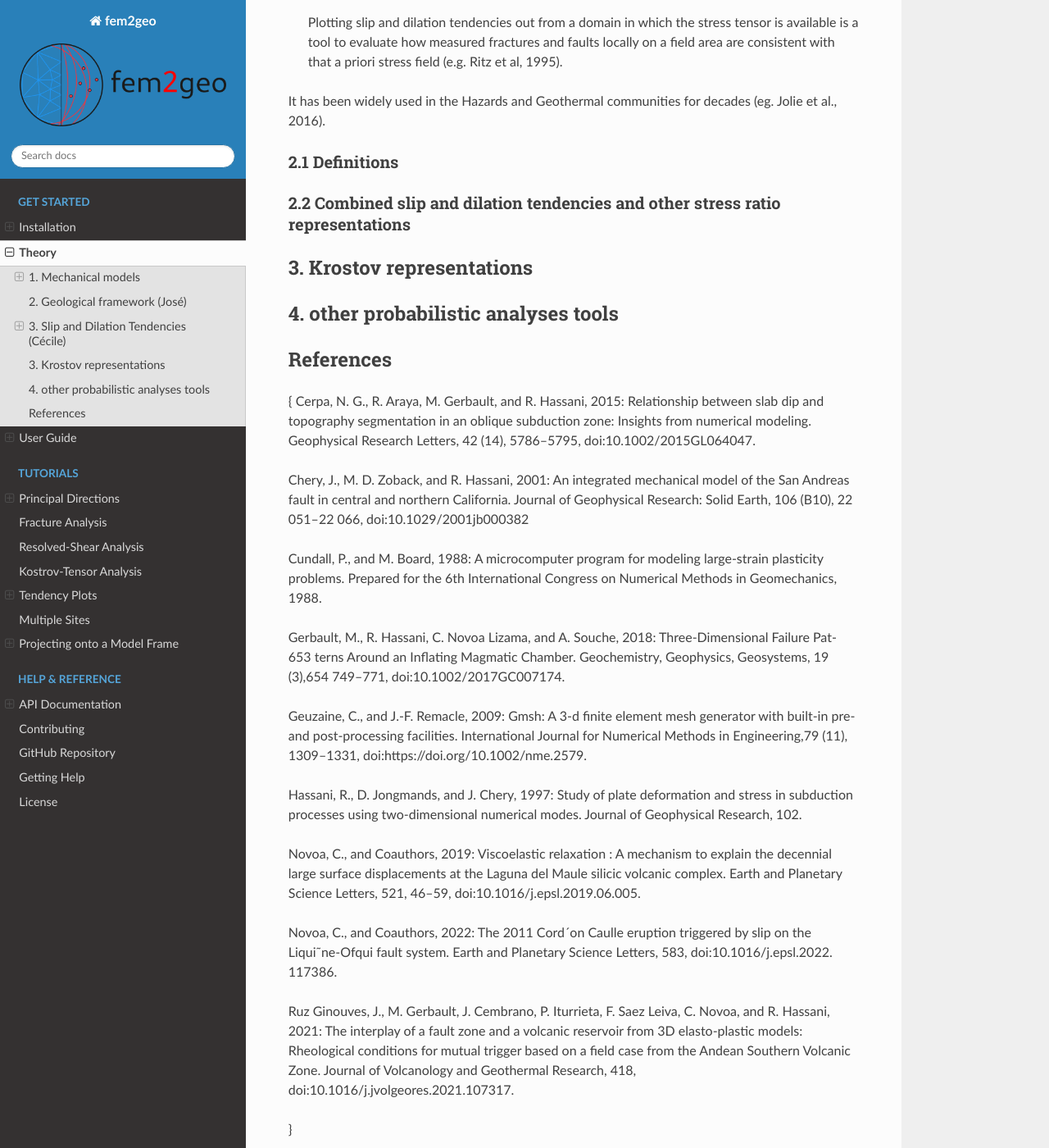
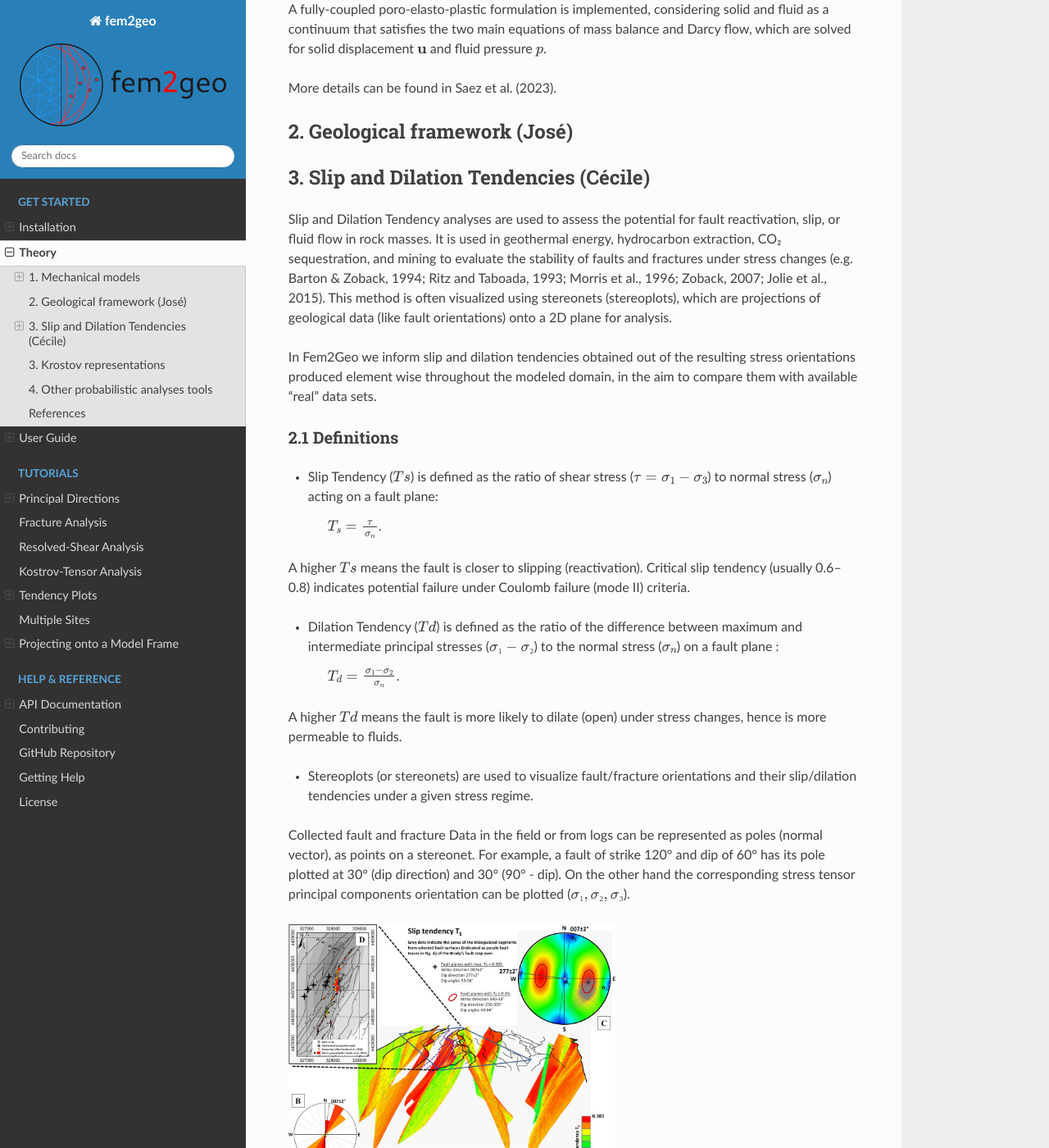
Before and after one commit to pabloitu/fem2geo, a Sphinx documentation site: the page built from docs/source/intro/theory.rst, in a window 1280 px wide and 1400 px high, scrolled down 2391 px. Shown: the whole window at 82% size. Built offline with Sphinx 7.4.7 and the Read the Docs theme 3.1.0, drawn with Linux system fonts in a browser that asks for light colours; pages that are not in the unit, such as notebooks, are missing from menus; the version number could not be read and is left out; some of the changed text lies outside the part shown.

Commit message:
Theory Documentation (#28)
* docs: updated some equation typing

* updated docs_theory, shifted the figures file up into docs/ directory

---------

Co-authored-by: murielgerbault <muriel.gerbault@get.omp.eu>

```diff
--- a/docs/source/intro/theory.rst
+++ b/docs/source/intro/theory.rst
@@ -2,120 +2,164 @@
 ======
 
 1. Mechanical models
--------------------
+--------------------
 
 1.1 Mechanical problem
-^^^^^^
+^^^^^^^^^^^^^^^^^^^^^^
 
 Let :math:`\Omega_t \subset R^3` be the spatial domain at time :math:`t`.
-The mechanical problem in the quasi-static regime consists in finding the velocity field :math:`\dot u$($t$,$x$)` and the stress field :math:`$\sigma$($t$,$x$)` solutions of:
+The mechanical problem in the quasi-static regime consists in finding the velocity field :math:`\dot u(t,x)` and the stress field :math:`\sigma(t,x)` solutions of:
 
         :math:`\mathbf{\sigma} + \rho\mathbf{g} = 0 \in \mathbf{\Omega}_t`,
 
         :math:`\frac{D\mathbf{\sigma}}{Dt}= \mathcal{M}(\mathbf{\sigma} (t),\mathbf{d},\dots )`  \in :math:`\mathbf{\Omega}_t`,
 
-        :math:`\dot u = \dot u_0 \text{ on }  \Gamma_{u,t} ,` and :math:`\mathbf{\sigma}\cdot n = F_0 \text{ on } \Gamma_{\sigma t}`.
+        :math:`\dot u = \dot u_0 \text{ on }  \Gamma_{u,t} ,` and :math:`\mathbf{\sigma}\cdot \mathbf{n} = F_0 \text{ on } \Gamma_{\sigma, t}`.
 
 
-.. image:: figures/patata.jpg
+.. image:: ../../figures_muriel/potatoe_text.jpg
+   :height: 300px
 
-In this set of equations, :math:`$\rho$` is the density, :math:`$g$` the vector of gravity acceleration, :math:`$\mathbf{d}=\frac{1}{2}(\nabla \dot u + \nabla \dot u^T)$`  the strain rate tensor, also written as :math:`$\mathbf{\dot \epsilon}(t)$, $\Gamma_{u,t}$` and :math:`$\Gamma_{\sigma , t }$` are parts of the boundary with a given velocity :math:`($\dot u_0$)` and the traction vector (:math:`$F_0$`), and :math:`$\frac{D\sigma}{Dt}$` is an objective time derivative (Jaumann rate) of :math:`\sigma` defined as:
+In this set of equations, :math:`\rho` is the density, :math:`\mathbf{g}` the vector of gravity acceleration, :math:`\mathbf{d}=\frac{1}{2}(\nabla \dot u + \nabla \dot u^T)`  the strain rate tensor, also written as :math:`\mathbf{\dot \epsilon}(t),  \Gamma_{u,t}` and :math:`\Gamma_{\sigma , t }` are parts of the boundary with a given velocity :math:`(\dot u_0)` and the traction vector (:math:`F_0`), and :math:`\frac{D\sigma}{Dt}` is an objective time derivative of :math:`\sigma` (Jaumann rate)  defined as:
 
          :math:`\frac{D\sigma}{Dt}=\dot \sigma - \omega \sigma + \sigma \omega`,  with :math:`\omega = (\nabla v − \nabla v^T)` the corotational rate tensor.
 
- :math:`$\mathcal{M}$` represents a functional constitutive law that corresponds to an elastic, elasto-plastic or elasto-visco-plastic rheology defined as:
+ :math:`\mathcal{M}` represents a functional constitutive law that corresponds to an elastic, elasto-plastic or elasto-visco-plastic rheology defined as:
 
-         :math:`\mathcal{M}(\mathbf{\sigma}, \mathbf{d}, \mathbf{d_p}) = 2G ( \mathbf{d}-\mathbf{d_p}) + \lambda  \text{tr}( \mathbf{d}-\mathbf{d_p}) \mathbf{I} -\frac{G}{\eta} \mathbf{dev \sigma}`,
+         :math:`\mathcal{M}(\mathbf{\sigma}, \mathbf{d}, \mathbf{d_p}) = 2G ( \mathbf{d}-\mathbf{d_p}) + \lambda  tr( \mathbf{d}-\mathbf{d_p}) \mathbf{I} -\frac{G}{\eta} \mathbf{dev \sigma}`,
 
-where :math:`{$\mathbf{d_p}$}` is the plastic part of the strain rate tensor :math:`\mathbf{d}`, :math:`$\mathbf{I}$` is the identity tensor, :math:`$tr$` the trace operator, :math:`$G$` and :math:`$\lambda$` are the Lamé parameters and :math:`\eta` is the viscosity.
+where :math:`{\mathbf{d_p}}` is the plastic part of  :math:`\mathbf{d}`, :math:`\mathbf{I}` is the identity tensor, :math:`tr` the trace operator, :math:`G` and :math:`\lambda` are the Lamé parameters and :math:`\eta` is the viscosity.  :math:`\mathbf{dev \sigma}` is the deviatoric part of :math:`\mathbf{\sigma}`.
 
 1.2 Elastic, viscous and plastic rheologies
-^^^^^
+^^^^^^^^^^^^^^^^^^^^^^^^^^^^^^^^^^^^^^^^^^^
+
 Various elasto-visco-plastic rheologies can be accounted for numerically. The Drucker-Prager shear failure criterion and the tensile failure criterion are commonly used to define plastic yielding, and are defined with a friction angle `φ`, a cohesion `C`, and a tensile strength :math:`T` leading to the following yield envelopes:
 
-  :math:`{f}_{DP} =J(\mathbf{s}) + \alpha {I}_{1} - {p}_0`  and      :math:`{f}_{T} ={I}_{1} - T`,
+     :math:`{f}_{DP} =J(\mathbf{s}) + \alpha {I}_{1} - {p}_0`  and   :math:`{f}_{T} ={I}_{1} - T`,
 
 where :math:`{I}_{1}=tr(\mathbf{\sigma})` is the first invariant of the stress tensor and :math:`J(\mathbf{s})` is the second invariant of the deviatoric stress tensor, with :math:`\mathbf{s}=\mathbf{\sigma}-p` and :math:`p` is the mean stress (or pressure). The same invariants characterize the strain tensor :math:`\mathbf{\varepsilon}`.  Conventionnally, negative stress and strain values correspond to compression and "shortening". Parameters  :math:`\alpha=\frac{6sin \phi}{3-sin \phi}` and :math:`p_0=\alpha.C.tan \phi`.
 
 
-The plastic part of the strain rate tensor :math:`\mathbf{d_p}=\mathbf{d}-\mathbf{d_e}` is given by the non-associative flow rule:
+The plastic part of the strain rate tensor   :math:`\mathbf{d_p}=\mathbf{d}-\mathbf{d_e}` is given by the non-associative flow rule:
 
-   :math:`\mathbf{d_p} = \lambda_p \cdot \frac{\partial G(\sigma)}{\partial \sigma}`, and :math:`G(\sigma) = J(\sigma) + \frac{6sin\psi}{3-sin\psi} \cdot I_1(\sigma)`,
+     :math:`\mathbf{d_p} = \lambda_p \cdot \frac{\partial G(\sigma)}{\partial \sigma}`, and :math:`G(\sigma) = J(\sigma) + \frac{6sin\psi}{3-sin\psi} \cdot I_1(\sigma)`,
 
 where :math:`G`  is the plastic potential, :math:`\psi` is the dilatancy angle, and :math:`\lambda_p` is the plastic multiplier.
 
 
-Maxwell visco-elasticity in turn relates the deviatoric stress :math:`s` and the strain rate :math:`d`. The effective viscosity obeys a power law rheology, where the viscous deviatoric strain rate corresponds to
-:
+Maxwell visco-elasticity in turn relates the deviatoric stress :math:`s` and the strain rate :math:`d`. The effective viscosity obeys a power law rheology, where the viscous deviatoric strain rate corresponds to:
+
       :math:`d_v = \gamma_0 \cdot J(s)^{n-1} \cdot e^{\frac{Q-LV}{RT}} \cdot s`,
+
 where :math:`\gamma_0` is the initial fluidity, the inverse of a non-linear viscosity. :math:`T` is the absolute temperature at the onset of the model, :math:`R` is the ideal gas constant, and :math:`Q`, :math:`L` and :math:`n` are material activation energy, activation volume and power-law exponent.
 
 
 
 
-1.3 Numerical implementation - ADELI
-^^^^
+1.3 Numerical implementation with ADELI
+^^^^^^^^^^^^^^^^^^^^^^^^^^^^^^^^^^^^
 
 
-ADELI  (Hassani et al., 1997,Chery et al., 2001) is a 3D Finite Element algorithm developed to solve the differential equations of quasi-static equilibrium and mass conservation using a time-explicit dynamic Relaxation Method (Cundall & Board, 1988). This method is well known for being able to track the onset and the development of localized elasto-plastic deformation. ADELI has been widely used to simulate a variety of tectono-volcanic and geodynamic settings (e.g.,Chery2001, Cerpa2015, Gerbault2018, RuzGinouves2021, Novoa2019, Novoa2022).
+ADELI  (Hassani et al., 1997,Chery et al., 2001) is a 3D Finite Element algorithm developed to solve the differential equations of quasi-static equilibrium and mass conservation using a time-explicit dynamic Relaxation Method (Cundall & Board, 1988). This method is well known for being able to track the onset and the development of localized elasto-plastic deformation. ADELI has been widely used to simulate a variety of tectono-volcanic and geodynamic settings (e.g., Cerpa et al, 2015, Gerbault et al., 2018, Ruz-Ginouves et al., 2021, Novoa et al. 2019, 2022).
 
-The three-dimensional space is discretized with tetrahedra, forming an unstructured mesh generated using the `GMSH<www.gmsh.info>`_ software (Geuzaine and Lemacle, 2009).
+The three-dimensional space is discretized with tetrahedra, forming an unstructured mesh generated using the `GMSH <https://www.gmsh.info>`_ software (Geuzaine and Lemacle, 2009).
 
 More details regarding the equations and method can be found in eg. Chery et al.  (2001) or Cerpa et al. (2015).
 
-1.4 Other thermomechanical models: eg. FENICS (Felipe)
-^^^^
+1.4 Other mechanical approaches: eg. FENICS (Felipe)
+^^^^^^^^^^^^^^^^^^^^^^^^^^^^^^^^^^^^^^^^^^^^
+Saez et al. (2023)  addressed the first-order, time-dependent control that an active strike-slip crustal fault can exert on a nearby geothermal reservoir, by implementing a poro-elasto-plastic Finite Element Method (FEM) based on the Python opensource library FEniCS (Alaes et al., 2015).
+
+A fully-coupled poro-elasto-plastic formulation is implemented, considering solid and fluid as a continuum that satisfies the two main equations of mass balance and Darcy flow, which are solved for solid displacement :math:`\mathbf{u}` and fluid pressure :math:`{p}`.
+
+More details can be found in Saez et al. (2023).
+
 
 2. Geological framework (José)
-----------------------------
+------------------------------
 
 3. Slip and Dilation Tendencies (Cécile)
-----------------------------
+----------------------------------------
 
- Plotting slip and dilation tendencies out from a domain in which the stress tensor is available is a tool to evaluate how measured fractures and faults locally on a field area are consistent with that a priori stress field (e.g. Ritz et al, 1995).
-It has been widely used in the Hazards and Geothermal communities for decades (eg. Jolie et al., 2016).
+Slip and Dilation Tendency analyses are used to assess the potential for fault reactivation, slip, or fluid flow in rock masses. It is used in geothermal energy, hydrocarbon extraction, CO₂ sequestration, and mining to evaluate the stability of faults and fractures under stress changes (e.g. Barton & Zoback, 1994; Ritz and Taboada, 1993; Morris et al., 1996;  Zoback, 2007; Jolie et al., 2015).
+This method is often visualized using stereonets (stereoplots), which are projections of geological data (like fault orientations) onto a 2D plane for analysis.
+
+In Fem2Geo we inform slip and dilation tendencies obtained out of the resulting stress orientations produced element wise throughout the modeled domain, in the aim to compare them with available "real" data sets.
+
 
 2.1 Definitions
-^^^^^
+^^^^^^^^^^^^^^^
+
+
+* Slip Tendency (:math:`Ts`) is defined as the ratio of shear stress (:math:`\tau=\sigma_1 - \sigma_3`) to normal stress (:math:`\sigma_n`) acting on a fault plane:
+
+                  :math:`T_s = \frac{\tau}{\sigma_n}`.
+
+A higher :math:`Ts` means the fault is closer to slipping (reactivation). Critical slip tendency (usually 0.6–0.8) indicates potential failure under Coulomb failure  (mode II) criteria.
+
+* Dilation Tendency (:math:`Td`) is defined as the ratio of the difference between maximum and intermediate principal stresses (:math:`\sigma₁ - \sigma₂`) to the normal stress (:math:`\sigma_n`) on a fault plane :
+
+                  :math:`T_d = \frac{σ_1−σ_2}{\sigma_n}`.
+
+A higher :math:`Td` means the fault is more likely to dilate (open) under stress changes, hence is more permeable to fluids.
+
+* Stereoplots (or stereonets) are used to visualize fault/fracture orientations and their slip/dilation tendencies under a given stress regime.
+Collected fault and fracture Data in the field or from logs can be represented as poles (normal vector), as points on a stereonet. For example, a fault of strike 120° and dip of 60° has its pole plotted at 30° (dip direction) and 30° (90° - dip). On the other hand the corresponding stress tensor principal components orientation can be plotted (:math:`σ₁, σ₂, σ₃`).
+
+.. image:: ../../figures_muriel/Jolie2015_sliptendency.jpg
+   :height: 300px
+.. image:: ../../figures_muriel/Jolie2015_dilatendency.jpg
+   :height: 300px
+   :alt: Examples of Slip and dilation tendency analyses, from Jolie et al., 2015.
+
+
 2.2 Combined slip and dilation tendencies and other stress ratio representations
-^^^^^
+^^^^^^^^^^^^^^^^^^
+
+.. image:: ../../figures_muriel/stressratios_figsGabi.jpg
+   :height: 300px
+   :alt: Stress ratios for distinct tectonic contexts, modified from Ritz et al., 1993.
+   :align: center
 
 3. Krostov representations
---------------------
+--------------------------
 
-4. other probabilistic analyses tools
---------------------------------
+4. Other probabilistic analyses tools
+-------------------------------------
 
 References
------------
-{
-Cerpa, N. G., R. Araya, M. Gerbault, and R. Hassani, 2015: Relationship between slab dip and
-topography segmentation in an oblique subduction zone: Insights from numerical modeling.
-Geophysical Research Letters, 42 (14), 5786–5795, doi:10.1002/2015GL064047.
+----------
 
-Chery, J., M. D. Zoback, and R. Hassani, 2001: An integrated mechanical model of the San Andreas fault in central and northern California. Journal of Geophysical Research: Solid Earth,
-106 (B10), 22 051–22 066, doi:10.1029/2001jb000382
+Alnaes, M., Blechta, J., Hake, J., Johansson, A., Kehlet, B., Logg, A., ... & Wells, G. N. (2015). The FEniCS project version 1.5. Archive of numerical software, 3(100).
 
-Cundall, P., and M. Board, 1988: A microcomputer program for modeling large-strain plasticity
-problems. Prepared for the 6th International Congress on Numerical Methods in Geomechanics,
-1988.
+Barton, C. A., & Zoback, M. D. (1994). Stress perturbations associated with active faults penetrated by boreholes: Possible evidence for near‐complete stress drop and a new technique for stress magnitude measurement. Journal of Geophysical Research: Solid Earth, 99(B5), 9373-9390. https://doi.org/10.1029/93JB03359.
 
-Gerbault, M., R. Hassani, C. Novoa Lizama, and A. Souche, 2018: Three-Dimensional Failure Pat-653
-terns Around an Inflating Magmatic Chamber. Geochemistry, Geophysics, Geosystems, 19 (3),654
-749–771, doi:10.1002/2017GC007174.
+Cerpa, N. G., R. Araya, M. Gerbault, and R. Hassani, 2015: Relationship between slab dip and topography segmentation in an oblique subduction zone: Insights from numerical modeling. Geophysical Research Letters, 42 (14), 5786–5795, doi:10.1002/2015GL064047.
 
-Geuzaine, C., and J.-F. Remacle, 2009: Gmsh: A 3-d finite element mesh generator with built-in
-pre- and post-processing facilities. International Journal for Numerical Methods in Engineering,79 (11), 1309–1331, doi:https://doi.org/10.1002/nme.2579.
+Chery, J., M. D. Zoback, and R. Hassani, 2001: An integrated mechanical model of the San Andreas fault in central and northern California. Journal of Geophysical Research: Solid Earth, 106 (B10), 22 051–22 066, doi:10.1029/2001jb000382.
+
+Cundall, P., and M. Board, 1988: A microcomputer program for modeling large-strain plasticity problems. Prepared for the 6th International Congress on Numerical Methods in Geomechanics, 1988.
+
+Gerbault, M., R. Hassani, C. Novoa Lizama, and A. Souche, 2018: Three-Dimensional Failure Patterns Around an Inflating Magmatic Chamber. Geochemistry, Geophysics, Geosystems, 19 (3),654, 749–771, doi:10.1002/2017GC007174.
+
+Geuzaine, C., and J.-F. Remacle, 2009: Gmsh: A 3-d finite element mesh generator with built-in pre- and post-processing facilities. International Journal for Numerical Methods in Engineering,79 (11), 1309–1331, doi:https://doi.org/10.1002/nme.2579.
 
 
-Hassani, R., D. Jongmands, and J. Chery, 1997: Study of plate deformation and stress in subduction processes using two-dimensional numerical modes. Journal of Geophysical Research, 102.
+Hassani, R., D. Jongmands, and J. Chery, 1997: Study of plate deformation and stress in subduction processes using two-dimensional numerical modes. J. Geophys. Res., 102.
 
-Novoa, C., and Coauthors, 2019: Viscoelastic relaxation : A mechanism to explain the decennial large surface displacements at the Laguna del Maule silicic volcanic complex. Earth and
-Planetary Science Letters, 521, 46–59, doi:10.1016/j.epsl.2019.06.005.
+Jolie, E., Moeck, I., & Faulds, J. E. (2015). Quantitative structural–geological exploration of fault-controlled geothermal systems—a case study from the Basin-and-Range Province, Nevada (USA). Geothermics, 54, 54-67. https://doi.org/10.1016/j.geothermics.2014.10.003.
 
-Novoa, C., and Coauthors, 2022: The 2011 Cord´on Caulle eruption triggered by slip on the Liqui˜ne-Ofqui fault system. Earth and Planetary Science Letters, 583, doi:10.1016/j.epsl.2022.
-117386.
+Morris, A., Ferrill, D. A., Henderson, D. B. (1996). Slip-tendency analysis and fault reactivation. Geology, 24(3), 275-278. DOI: 10.1130/0091-7613(1996)024<0275:STAAFR>2.3.CO;2
+
+
+Novoa, C., and Coauthors, 2019: Viscoelastic relaxation : A mechanism to explain the decennial large surface displacements at the Laguna del Maule silicic volcanic complex. Earth Planet. Sci. Lett., 521, 46–59, doi:10.1016/j.epsl.2019.06.005.
+
+Novoa, C., and Coauthors, 2022: The 2011 Cordon Caulle eruption triggered by slip on the Liquine-Ofqui fault system. Earth and Planetary Science Letters, 583, doi:10.1016/j.epsl.2022.117386.
+
+Ritz, J. F., & Taboada, A. (1993). Revolution stress ellipsoids in brittle tectonics resulting from an uncritical use. Bull. Soc. Geol. France, 64(4), 519-531.
 
 Ruz Ginouves, J., M. Gerbault, J. Cembrano, P. Iturrieta, F. Saez Leiva, C. Novoa, and R. Hassani, 2021: The interplay of a fault zone and a volcanic reservoir from 3D elasto-plastic models: Rheological conditions for mutual trigger based on a field case from the Andean Southern Volcanic Zone. Journal of Volcanology and Geothermal Research, 418, doi:10.1016/j.jvolgeores.2021.107317.
 
-}
+Sáez-Leiva, F., Hurtado, D. E., Gerbault, M., Ruz-Ginouves, J., Iturrieta, P., & Cembrano, J. (2023). Fluid flow migration, rock stress and deformation due to a crustal fault slip in a geothermal system: A poro-elasto-plastic perspective. Earth and Planetary Science Letters, 604, https://doi.org/10.1016/j.epsl.2023.117994.
+
+Zoback, M. D. (2007). Reservoir Geomechanics. Cambridge University Press.
--- a/docs/source/tutorials/tendency.rst
+++ b/docs/source/tutorials/tendency.rst
@@ -4,11 +4,13 @@
 ==============
 
 Introduction
-----
+------------
+
 Hello world, from the stress ratio deduced from the avaialbe pricnipal stress components, one can deduce locally, the stress regime and tendency to slip... CECILE TO FILL.. or cf. *theory section*.
 
 Guide to input scripts
-----
+----------------------
+
 Examples are provided for Normal, Strike slip and Reverse faults in a rectangular crustal domain containing a pre-existing weak fault zone.
 
 Following the first example file provided in tutorials/a_dilation_NormF, one
```
Also changed, not shown: docs/source/tutorials/projections.rst (+3 -17 lines), docs/figures_muriel/Jolie2015_dilatendency.jpg (added), docs/figures_muriel/Jolie2015_sliptendency.jpg (added), docs/figures_muriel/potatoe_text.jpg (added), docs/figures_muriel/stressratios_figsGabi.jpg (added).
